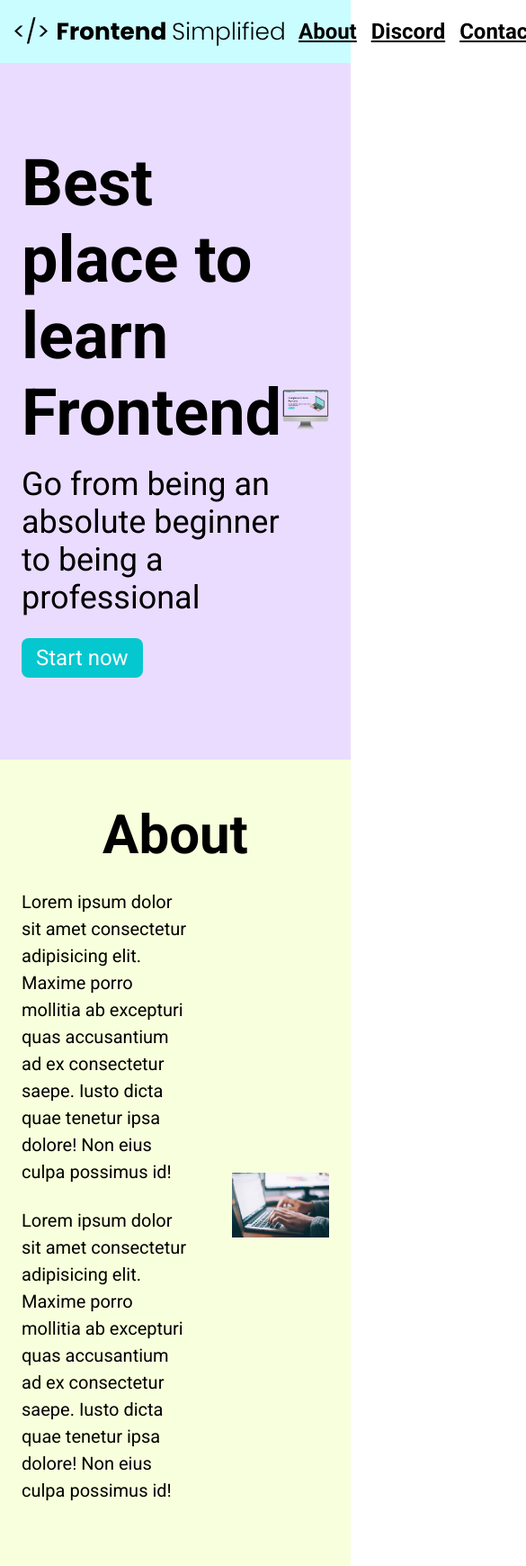
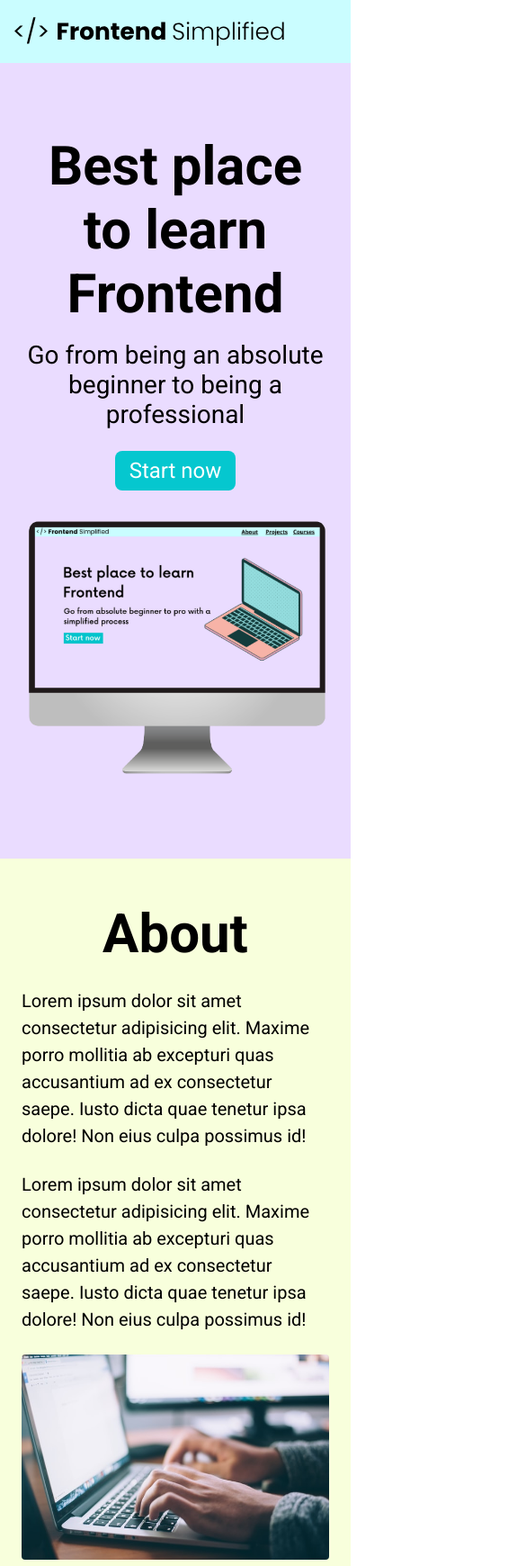
Before and after one commit to Youssef-Faridd/mini-project, a plain HTML site: page index.html in a window 390 px wide. Shown: the top 1740 px of the page at 90% size, 585 px wide, since content can reach past the window. Drawn offline with Linux system fonts and the light colour scheme.

Commit message:
responsiveness

```diff
--- a/index.html
+++ b/index.html
@@ -20,10 +20,10 @@
         </nav>
         <header>
             <div class="row">
-                <div>
+                <div class="home__description">
                     <h1>Best place to learn Frontend</h1>
                     <p class="subheader">Go from being an absolute beginner to being a professional</p>
-                    <button>Start now</button>
+                    <button class="home__description--button">Start now</button>
                 </div>
                 <figure>
                     <img src="./assets/laptop.png" alt="Home page image">
--- a/styles.css
+++ b/styles.css
@@ -5,6 +5,10 @@
     margin: 0;
     box-sizing: border-box;
     font-family: 'Roboto' , sans-serif;
+}
+
+html {
+    scroll-behavior: smooth;
 }
 
 nav {
@@ -19,10 +23,14 @@ nav {
 header {
     background-color: #eadcff;
     height: calc(100vh - 70px);
-    padding: 24px;
+    padding: 20px;
     display: flex;
     align-items: center;
     justify-content: center;
+}
+
+img {
+    border-radius: 4px;
 }
 
 h1 {
@@ -140,6 +148,7 @@ form {
     display: flex;
     flex-direction: column;
     margin: 0 auto;
+    padding: 0 24px;
 }
 
 input, textarea {
@@ -171,3 +180,80 @@ footer {
 .footer__link {
     padding: 0 16px;
 }
+
+/* SMALL PHONES, TABLETS, LARGE SMART PHONES  */
+
+@media (max-width: 728px)
+
+{
+ .row {
+    flex-direction: column;
+ }
+
+
+ .home__description {
+    margin-bottom: 24px;
+    display: flex;
+    flex-direction: column;
+    align-items: center;
+ }
+
+ h1 {
+    text-align: center;
+    font-size: 60px ;
+ }
+
+ .subheader {
+    text-align: center;
+    font-size: 28px;
+ }
+
+ .home__description--button {
+    max-width: 240px;
+ }
+
+ul {
+    display: none;
+}
+
+header {
+    height: 100vh;
+}
+
+.section__description {
+    flex-direction: column;
+}
+
+.section__description--wrapper {
+    width: 100%;
+}
+
+.about__img--wrapper {
+    width: 100%;
+}
+
+#discord .section__description {
+flex-direction: column-reverse;
+}
+
+footer {
+    padding: 48px 24px;
+}
+
+.footer__logo {
+ max-width: 360px;
+}
+
+.footer__link {
+    padding: 0 4px;
+    font-size: 18px;
+}
+
+.footer__link {
+    margin-bottom: 24px;
+}
+
+header {
+    box-sizing: content-box;
+}
+}
```
